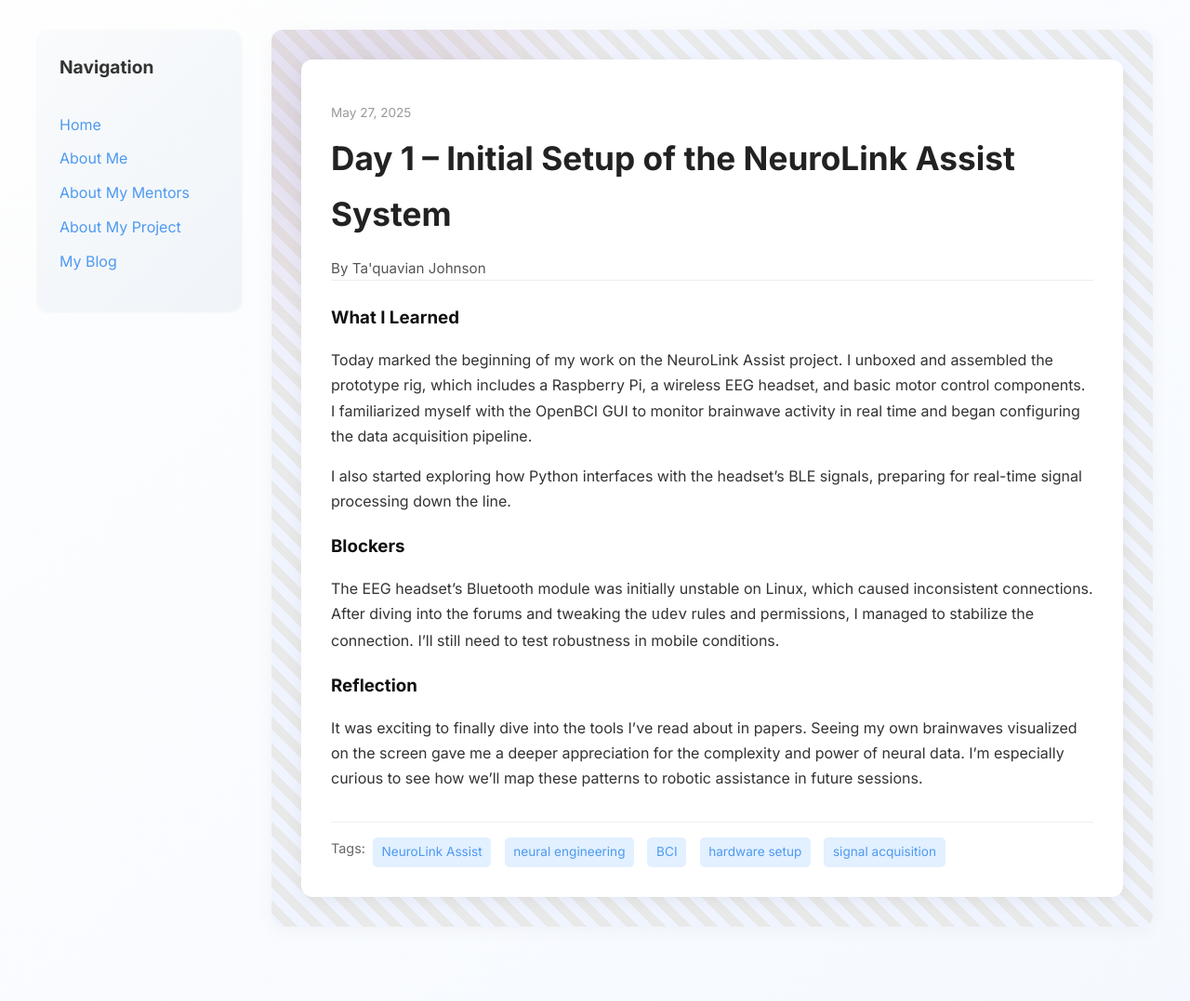
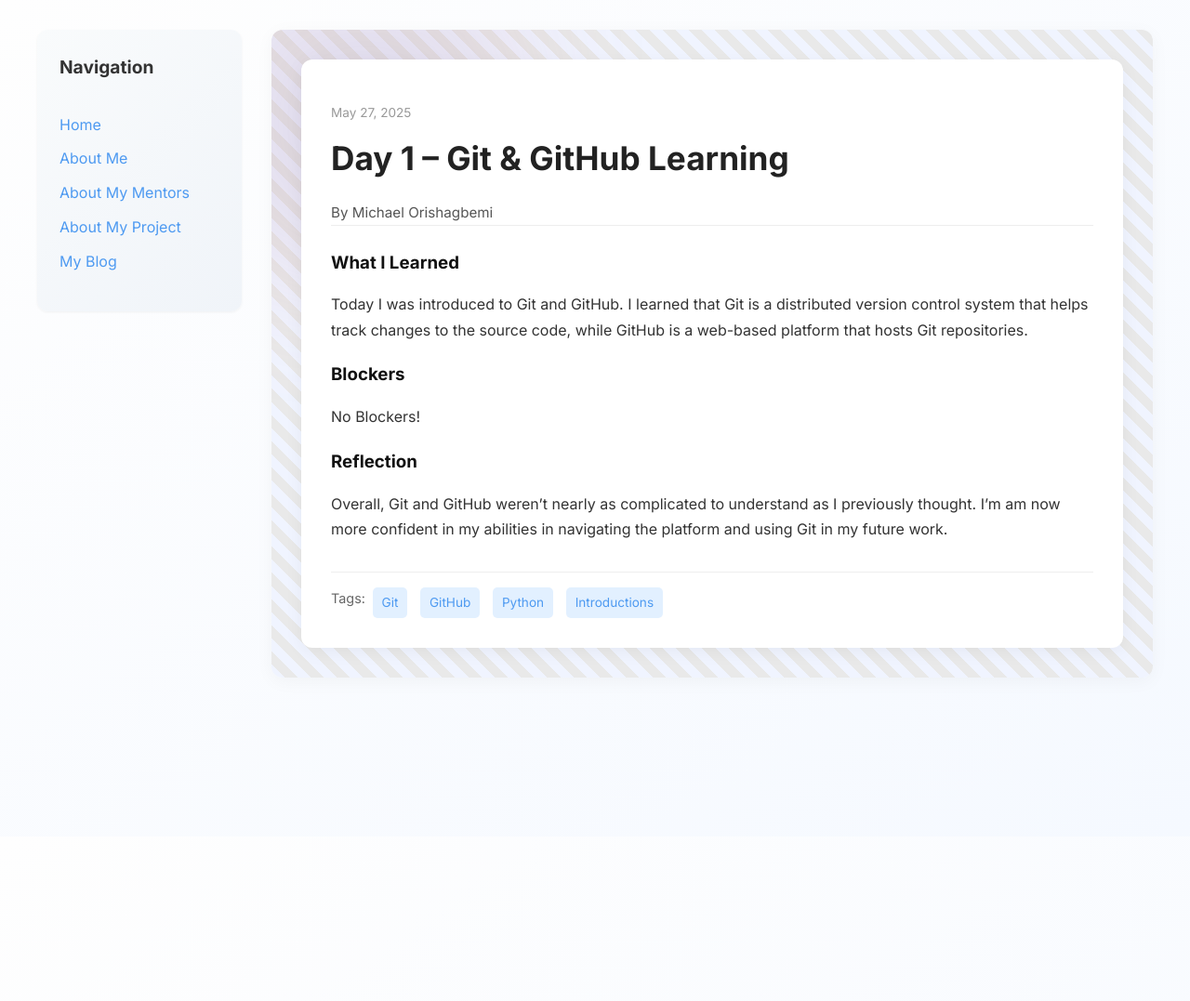
Before and after one commit to miori2/miori2.github.io, a Jekyll site: the page built from _posts/2025-05-27-day-1.md, in a window 1280 px wide. Shown: the whole page at 93% size. Built offline with Jekyll 4.4.1, drawn with Linux system fonts in a browser that asks for light colours; after the commit the page ends 900 px from its top, so only the background shows below that.

Commit message:
Update 2025-05-27-day-1.md

```diff
--- a/_posts/2025-05-27-day-1.md
+++ b/_posts/2025-05-27-day-1.md
@@ -1,19 +1,17 @@
 ---
 layout: post
-title: "Day 1 – Initial Setup of the NeuroLink Assist System"
+title: "Day 1 – Git & GitHub Learning"
 date: 2025-05-27
-author: Ta'quavian Johnson
+author: Michael Orishagbemi
 permalink: /day1.html
-tags: ["NeuroLink Assist", "neural engineering", "BCI", "hardware setup", "signal acquisition"]
+tags: ["Git", "GitHub", "Python", "Introductions",]
 
 what_i_learned: |
-  Today marked the beginning of my work on the NeuroLink Assist project. I unboxed and assembled the prototype rig, which includes a Raspberry Pi, a wireless EEG headset, and basic motor control components. I familiarized myself with the OpenBCI GUI to monitor brainwave activity in real time and began configuring the data acquisition pipeline.
-
-  I also started exploring how Python interfaces with the headset's BLE signals, preparing for real-time signal processing down the line.
+  Today I was introduced to Git and GitHub. I learned that Git is a distributed version control system that helps track changes to the source code, while GitHub is a web-based platform that hosts Git repositories.
 
 blockers: |
-  The EEG headset’s Bluetooth module was initially unstable on Linux, which caused inconsistent connections. After diving into the forums and tweaking the `udev` rules and permissions, I managed to stabilize the connection. I’ll still need to test robustness in mobile conditions.
+   No Blockers!
 
 reflection: |
-  It was exciting to finally dive into the tools I’ve read about in papers. Seeing my own brainwaves visualized on the screen gave me a deeper appreciation for the complexity and power of neural data. I’m especially curious to see how we’ll map these patterns to robotic assistance in future sessions.
+  Overall, Git and GitHub weren't nearly as complicated to understand as I previously thought. I'm am now more confident in my abilities in navigating the platform and using Git in my future work.
 ---
```
